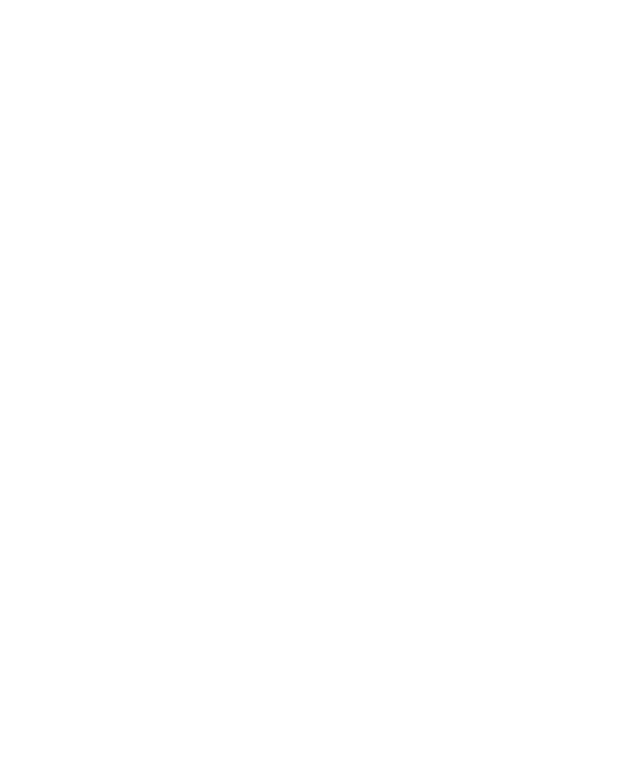
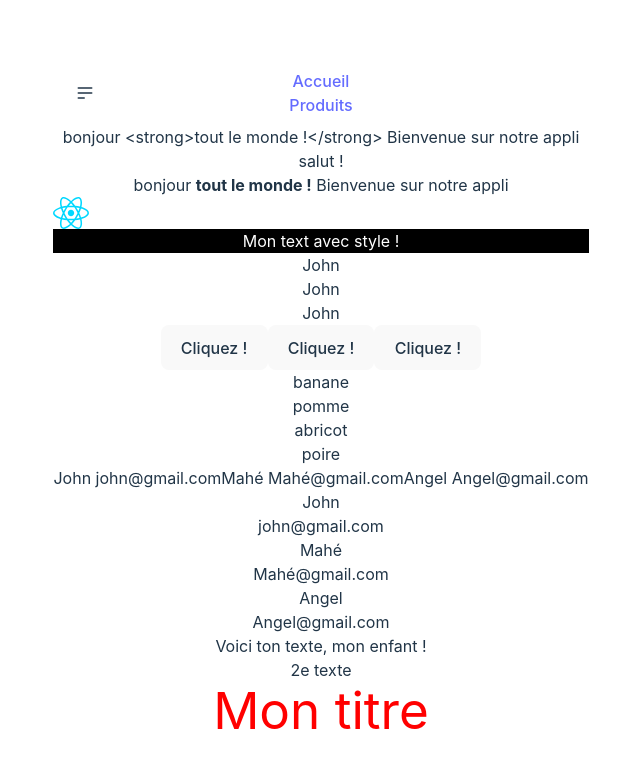
Before and after one commit to Kevin97231/2024-12-02-__-React, a React (Vite) app: page / in a window 1280 px wide. Shown: the top 768 px of the page, without its empty margins (319-959 px from the left). Built offline with nearby package versions, Linux system fonts and the light colour scheme; the HTML template or start-up script is replaced by a standard one.

Commit message:
ajout Navbar

```diff
--- a/index.html
+++ b/index.html
@@ -5,6 +5,8 @@
   <meta charset="UTF-8" />
   <link rel="icon" type="image/svg+xml" href="/vite.svg" />
   <meta name="viewport" content="width=device-width, initial-scale=1.0" />
+  <link href="https://cdn.jsdelivr.net/npm/daisyui@4.7.3/dist/full.min.css" rel="stylesheet" type="text/css" />
+  <script src="https://cdn.tailwindcss.com"></script>
   <title>Formation react</title>
 </head>
 
--- a/package.json
+++ b/package.json
@@ -11,7 +11,8 @@
   },
   "dependencies": {
     "react": "^18.3.1",
-    "react-dom": "^18.3.1"
+    "react-dom": "^18.3.1",
+    "react-router-dom": "^7.0.1"
   },
   "devDependencies": {
     "@eslint/js": "^9.15.0",
--- a/src/App.jsx
+++ b/src/App.jsx
@@ -1,8 +1,20 @@
+import { BrowserRouter, Routes, Route } from "react-router-dom";
 import "./App.css";
 import JsxTheorie from "./view/JsxTheorie";
+import { Navbar } from "./components/Navbar";
 
 function App() {
-  return <></>;
+  return (
+    <>
+      <Navbar />
+      <BrowserRouter>
+        <Routes>
+          <Route path="/" element={<JsxTheorie />} />
+          <Route path="/products" element={<>Page product</>} />
+        </Routes>
+      </BrowserRouter>
+    </>
+  );
 }
 
 export default App;
--- /dev/null
+++ b/src/components/Navbar.jsx
@@ -0,0 +1,48 @@
+export const Navbar = () => {
+  return (
+    <div className="navbar bg-base-100">
+      <div className="navbar-start">
+        <div className="dropdown">
+          <div tabIndex={0} role="button" className="btn btn-ghost btn-circle">
+            <svg
+              xmlns="http://www.w3.org/2000/svg"
+              className="h-5 w-5"
+              fill="none"
+              viewBox="0 0 24 24"
+              stroke="currentColor"
+            >
+              <path
+                strokeLinecap="round"
+                strokeLinejoin="round"
+                strokeWidth="2"
+                d="M4 6h16M4 12h16M4 18h7"
+              />
+            </svg>
+          </div>
+          <ul
+            tabIndex={0}
+            className="menu menu-sm dropdown-content bg-base-100 rounded-box z-[1] mt-3 w-52 p-2 shadow"
+          >
+            <li>
+              <a href="/">Accueil</a>
+            </li>
+            <li>
+              <a href="/products">Produits</a>
+            </li>
+          </ul>
+        </div>
+      </div>
+      <div className="navbar-center">
+        <ul>
+          <li>
+            <a href="/">Accueil</a>
+          </li>
+          <li>
+            <a href="/products">Produits</a>
+          </li>
+        </ul>
+      </div>
+      <div className="navbar-end"></div>
+    </div>
+  );
+};
```
Also changed, not shown: 1 other file (tests, documents, lock files or other folders).
